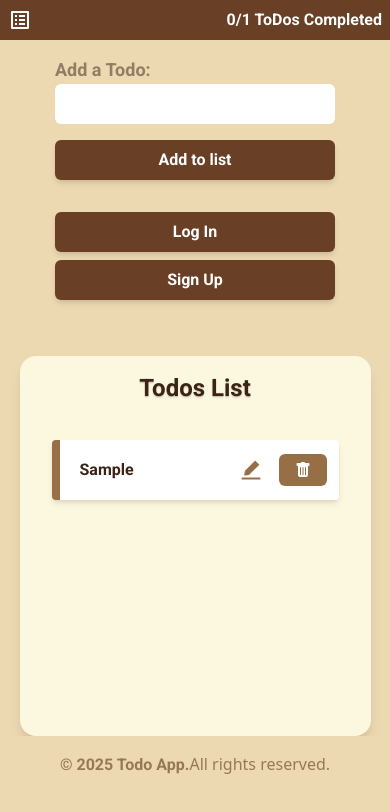
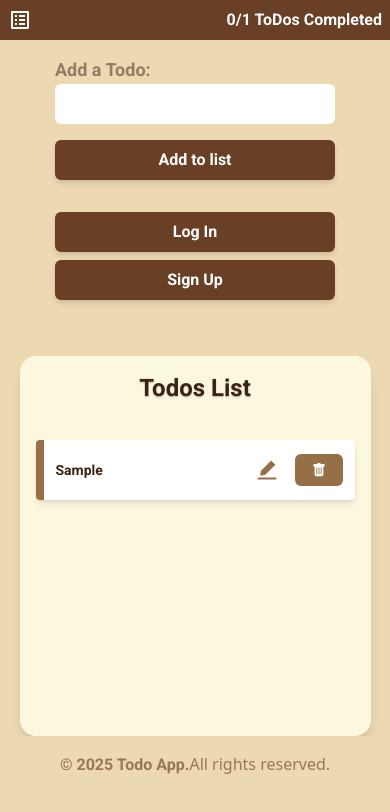
Before and after one commit to Jido-Mad/To-Do-App, a React (Vite) app: page / in a window 390 px wide. Both pictures are taken after typing "Sample" into the empty fields and a click on the button "Add to list". Shown: the top 812 px of the page. Built offline with nearby package versions, Linux system fonts and the light colour scheme.

Commit message:
Mobile UI fix

```diff
--- a/src/Components/Task.jsx
+++ b/src/Components/Task.jsx
@@ -12,9 +12,9 @@ function Task({ task, taskDel, toggleComplete }) {
   const inputRef = useRef(null);
 
   const liClasses =
-    "flex items-center justify-between p-3 border-l-8 border-[#976f47] shadow-md rounded-sm w-full h-15 bg-white hover:brightness-98 transition ease-in-out duration-100 cursor-pointer";
+    "flex items-center justify-between text-sm md:text-md p-3 border-l-8 border-[#976f47] shadow-md rounded-sm w-full min-h-15 bg-white hover:brightness-98 transition ease-in-out duration-100 cursor-pointer";
   const completedTaskClasses =
-    "flex items-center justify-between text-white line-through p-3 shadow-md rounded-sm w-full h-15 bg-[#976f47]";
+    "flex items-center justify-between text-sm md:text-md  text-white line-through p-3 shadow-md rounded-sm w-full h-15 bg-[#976f47]";
 
   useEffect(() => {
     if (editMode && inputRef.current) {
@@ -49,7 +49,7 @@ function Task({ task, taskDel, toggleComplete }) {
               if (e.key === "Enter") confirmChanges();
               if (e.key === "Escape") undoChanges();
             }}
-            className="font-roboto-bold overflow-auto outline-none border border-zinc-300 rounded-md w-40 md:w-50 h-8 p-2"
+            className="font-roboto-bold  outline-none border border-zinc-300 rounded-md w-40 md:w-50 h-8 p-2"
             type="text"
           />
           <div className="flex gap-x-4">
@@ -78,7 +78,7 @@ function Task({ task, taskDel, toggleComplete }) {
         >
           <p
             title={completed ? "" : "Mark as completed"}
-            className="font-roboto-bold overflow-auto w-45 md:w-50 p-2"
+            className="font-roboto-bold overflow-auto w-45 md:w-50"
           >
             {taskName}
           </p>
--- a/src/Components/sections/List.jsx
+++ b/src/Components/sections/List.jsx
@@ -3,7 +3,7 @@ import Task from "../Task.jsx";
 
 function List({ task, handleRemove, toggleComplete }) {
   return (
-    <div className="shadow-lg md:shadow-none h-95 sm:h-120 md:h-150 w-[90%] sm:w-[70%] md:w-[50%] p-4 bg-[#fcf7df] text-[#3B2415] rounded-2xl md:rounded-none flex flex-col items-center gap-5 self-center md:self-start">
+    <div className="shadow-lg md:shadow-none h-95 sm:h-120 md:h-150 w-[90%] sm:w-[70%] md:w-[50%] py-4 md:px-4 bg-[#fcf7df] text-[#3B2415] rounded-2xl md:rounded-none flex flex-col items-center gap-5 self-center md:self-start">
       <h2 className="font-roboto-bold text-2xl text-shadow-sm">Todos List</h2>
       <ul
         className={`w-full md:bg-white flex flex-col items-center ${
```
